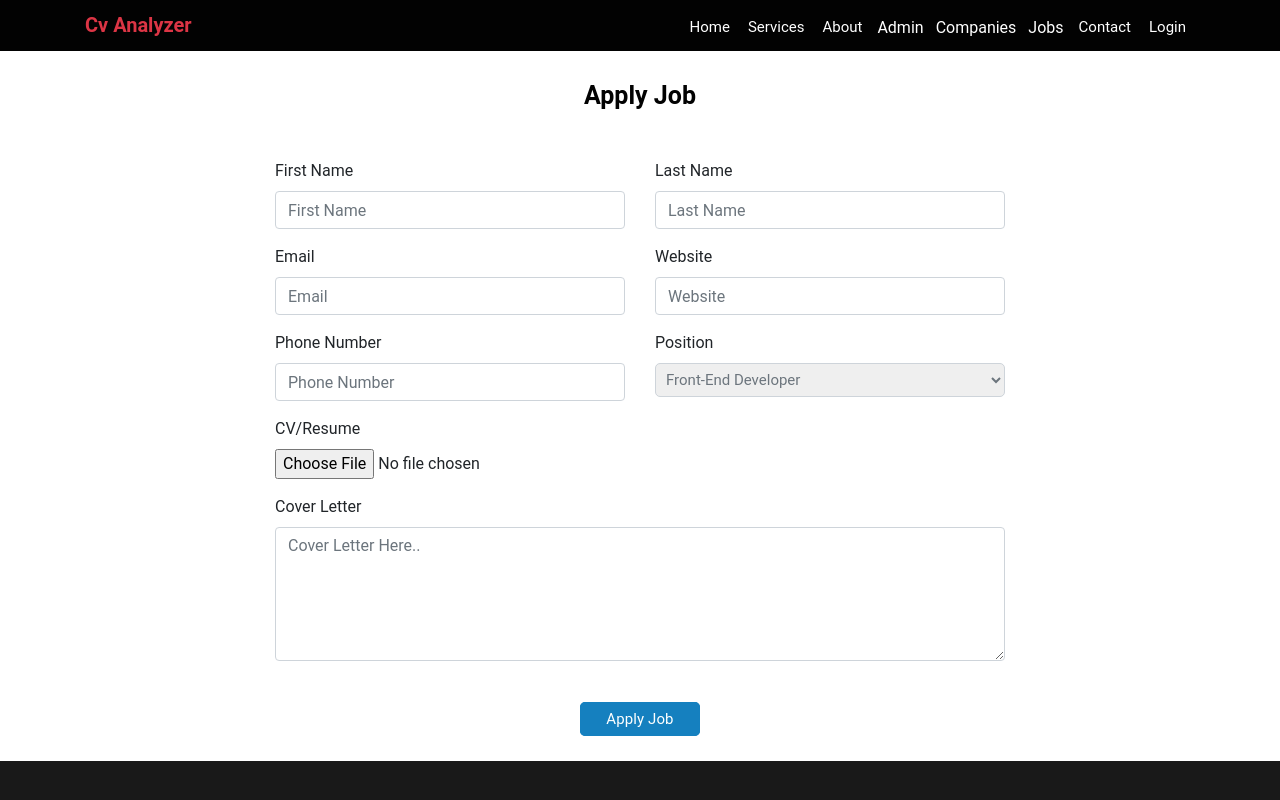
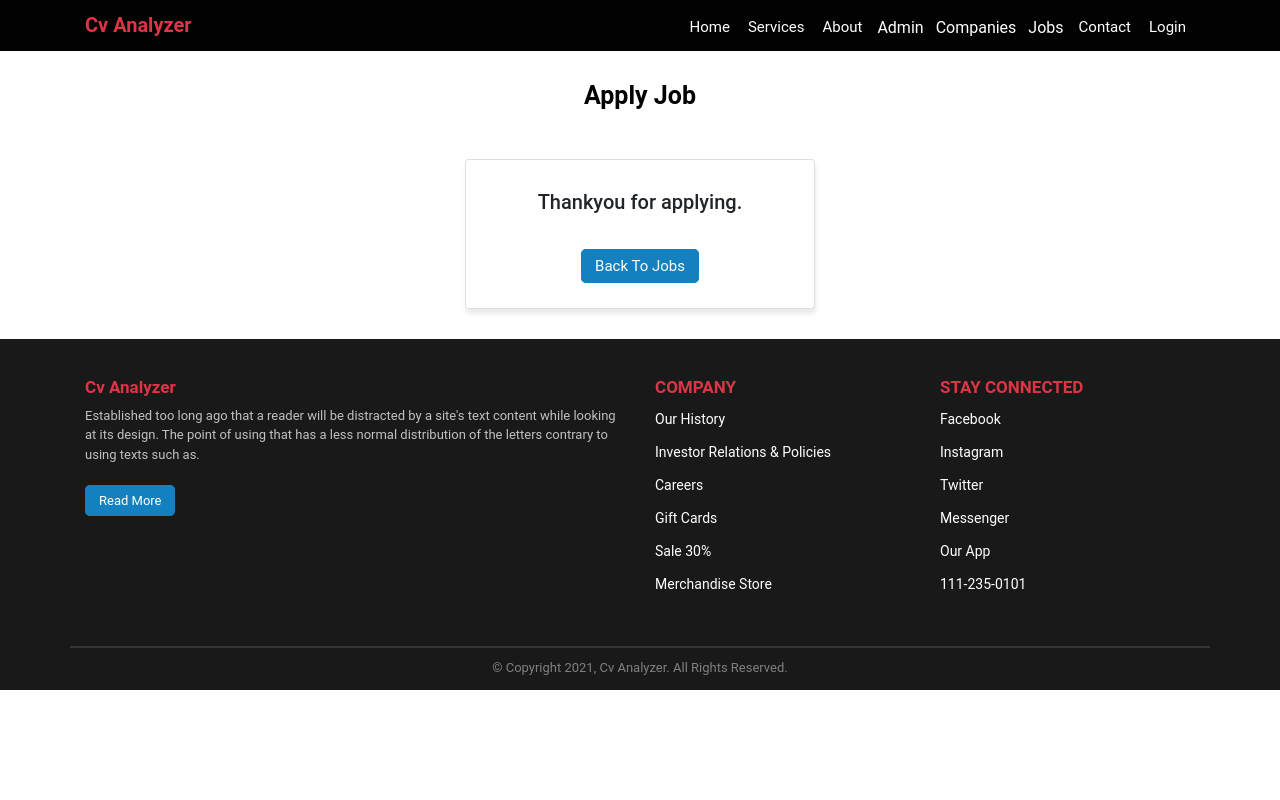
Before and after one commit to muhammadidreesshaikh/cv-analyzer, a React (Create React App) app: page /applyjob in a window 1280 px wide. Both pictures are taken after a click on the link "Apply Job". Shown: the top 800 px of the page. Built offline with nearby package versions, Linux system fonts and the light colour scheme.

Commit message:
pages path in issue solved

```diff
--- a/src/assets/css/applyjob.css
+++ b/src/assets/css/applyjob.css
@@ -31,3 +31,29 @@
   text-align: center;
   padding: 7px 25px;
 }
+
+.apply-job .new-screen {
+
+}
+
+.apply-job .card {
+  padding: 30px 15px;
+  box-shadow: 1px 5px 5px #ebebeb;
+  /* margin-top: 50px; */
+}
+
+.apply-job .card h3{
+  font-size: 20px;
+  font-weight: 500;
+  text-align: center;
+}
+
+.apply-job .card .screen-btn{
+  margin-top: 40px;
+  text-align: center;
+}
+
+
+.apply-job .card .screen-btn a{
+
+}
--- a/src/pages/company/Companylisting.js
+++ b/src/pages/company/Companylisting.js
@@ -46,7 +46,7 @@ let Data = [
   },
   {
     id: "6",
-    image: image6,
+    image: image5,
     name: "Makeen Software House",
     location: "Karachi, Pakistan",
   }
@@ -88,7 +88,7 @@ class Companylisting extends React.Component {
                         <h5>{item.name}</h5>
                         <p>{item.location}</p>
                         <div className="company-btn">
-                          <Link to="/menu" className="btn btn-primary">Company</Link>
+                          <Link to="/joblisting" className="btn btn-primary">View All Jobs</Link>
                         </div>
                       </div>
                     </div>
--- a/src/pages/job/Applyjob.js
+++ b/src/pages/job/Applyjob.js
@@ -1,4 +1,5 @@
 import React from "react";
+import { Link } from "react-router-dom";
 import "../../assets/css/applyjob.css";
 
 class Applyjob extends React.Component {
@@ -8,6 +9,7 @@ class Applyjob extends React.Component {
     this.state = {
       data: [],
       loading: false,
+      applyJob: false
     };
   }
 
@@ -19,50 +21,79 @@ class Applyjob extends React.Component {
     });
   }
 
+  onJobApply = () => {
+    this.setState({ applyJob: !this.state.applyJob })
+  }
+
   render() {
     return (
       <div>
         <div className="apply-job">
           <div className="container">
             <div className="row justify-content-center">
-
               <div className="col-12 col-md-8 col-lg-8">
                 <h2>Apply Job</h2>
 
+                {!this.state.applyJob && (
                   <form className="pt-5">
                     <div className="row">
                       <div className="col-6">
                         <div className="form-group">
                           <label>First Name</label>
-                        <input type="name" class="form-control" placeholder="First Name" formControlName="name"/>
+                          <input
+                            type="name"
+                            class="form-control"
+                            placeholder="First Name"
+                            formControlName="name"
+                          />
                         </div>
                       </div>
 
                       <div className="col-6">
                         <div className="form-group">
                           <label>Last Name</label>
-                        <input type="name" class="form-control" placeholder="Last Name" formControlName="name"/>
+                          <input
+                            type="name"
+                            class="form-control"
+                            placeholder="Last Name"
+                            formControlName="name"
+                          />
                         </div>
                       </div>
 
                       <div className="col-6">
                         <div className="form-group">
                           <label>Email</label>
-                        <input type="email" class="form-control" placeholder="Email" formControlName="email"/>
+                          <input
+                            type="email"
+                            class="form-control"
+                            placeholder="Email"
+                            formControlName="email"
+                          />
                         </div>
                       </div>
 
                       <div className="col-6">
                         <div className="form-group">
                           <label>Website</label>
-                        <input type="text" class="form-control" placeholder="Website" formControlName="text"/>
+                          <input
+                            type="text"
+                            class="form-control"
+                            placeholder="Website"
+                            formControlName="text"
+                          />
                         </div>
                       </div>
 
                       <div className="col-6">
                         <div className="form-group">
                           <label>Phone Number</label>
-                        <input type="number" class="form-control" placeholder="Phone Number" formControlName="number"/>
+                          <input
+                            type="number"
+                            class="form-control"
+                            placeholder="Phone Number"
+                            formControlName="number"
+                          />
                         </div>
                       </div>
 
@@ -83,26 +114,48 @@ class Applyjob extends React.Component {
                       <div className="col-6">
                         <div className="form-group">
                           <label>CV/Resume</label>
-                        <input type="file" formControlName="text"/>
+                          <input type="file" formControlName="text" />
                         </div>
                       </div>
 
                       <div className="col-12">
                         <div class="mb-3">
                           <label class="form-label">Cover Letter</label>
-                        <textarea class="form-control" placeholder="Cover Letter Here.." rows="5"></textarea>
+                          <textarea
+                            class="form-control"
+                            placeholder="Cover Letter Here.."
+                            rows="5"
+                          ></textarea>
                         </div>
                       </div>
 
                       <div className="col-12">
                         <div className="job-btn">
-                        <a className="press">Apply Job</a>
+                          <a className="press" onClick={this.onJobApply}>
+                            Apply Job
+                          </a>
                         </div>
                       </div>
                     </div>
                   </form>
+                )}
+
+                {this.state.applyJob && (
+                  <div className="new-screen">
+                    <div className="row justify-content-center">
+                      <div className="col-6">
+                        <div className="card mt-5">
+                          <h3>Thankyou for applying.</h3>
+
+                          <div className="screen-btn">
+                            <Link to="/joblisting" className="press">Back To Jobs</Link>
                           </div>
-
+                        </div>
+                      </div>
+                    </div>
+                  </div>
+                )}
+              </div>
             </div>
           </div>
         </div>
--- a/src/pages/job/Joblisting.js
+++ b/src/pages/job/Joblisting.js
@@ -112,7 +112,7 @@ class Joblisting extends React.Component {
                           </span>
                         </div>
                         <div className="company-btn">
-                          <Link to="/menu" className="btn btn-primary">
+                          <Link to="/applyjob" className="btn btn-primary">
                             Apply Job
                           </Link>
                         </div>
@@ -121,6 +121,7 @@ class Joblisting extends React.Component {
                   </div>
                 );
               })}
+
             </div>
           </div>
         </div>
```
Lines whose indentation alone changed are shown as unchanged.
